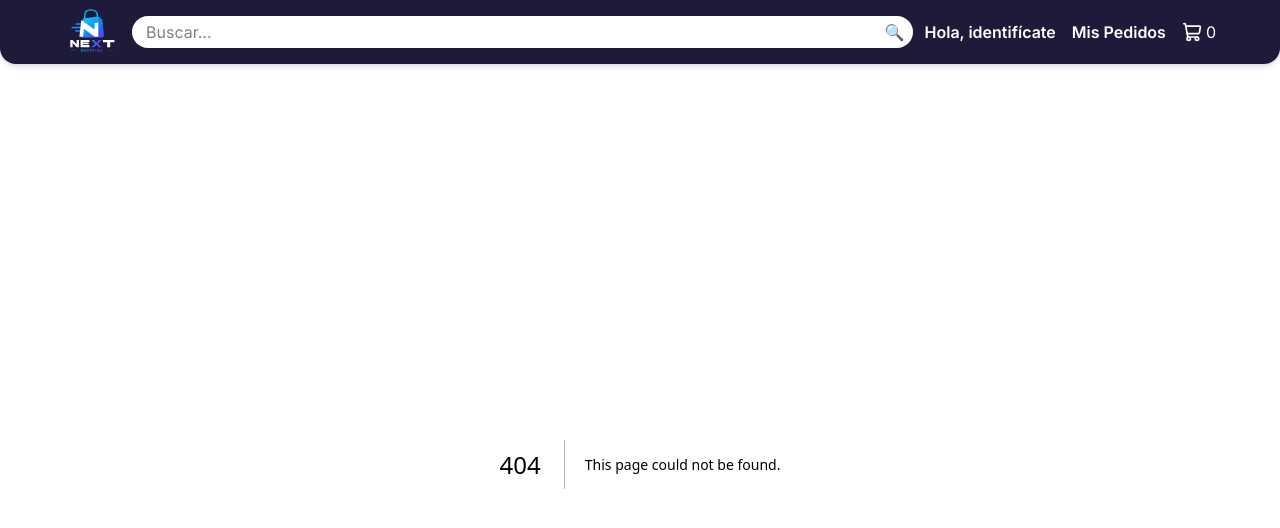
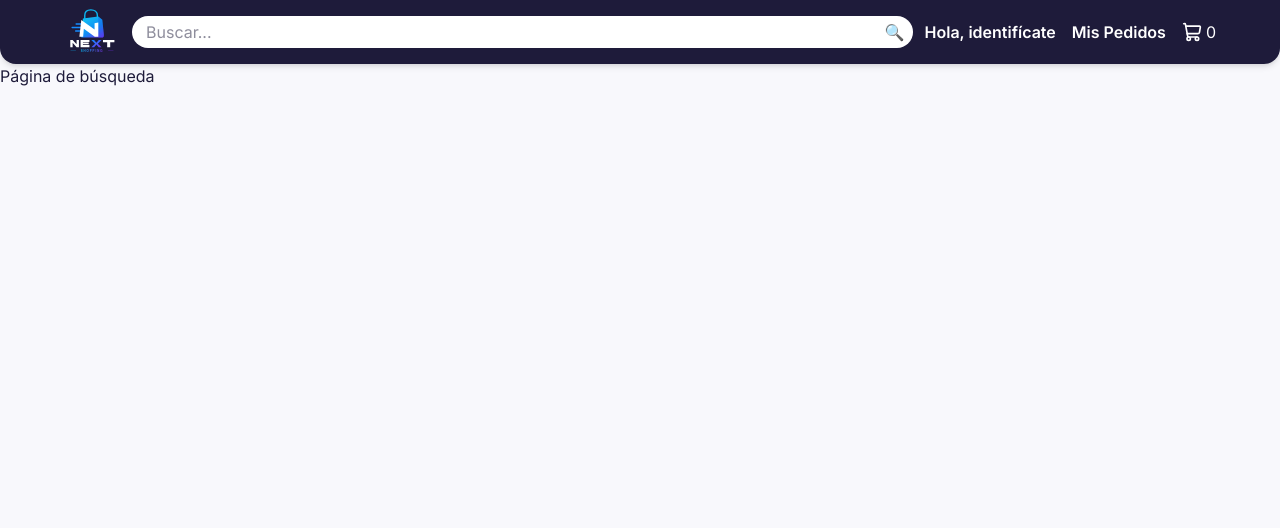
Before and after one commit to KevinValencia1020/next-shopping-app, a Next.js app in the folder frontend/: page /search in a window 1280 px wide. Before the commit this address had no page. Shown: the top 528 px of the page. Built offline with nearby package versions, Linux system fonts and the light colour scheme.

Commit message:
feature: agrega pagina placeholder /search como destino del buscador del header

```diff
--- /dev/null
+++ b/frontend/app/search/page.tsx
@@ -0,0 +1,9 @@
+const SearchPage = () => {
+  return (
+    <div>
+      <p>Página de búsqueda</p>
+    </div>
+  )
+}
+
+export default SearchPage;
```
